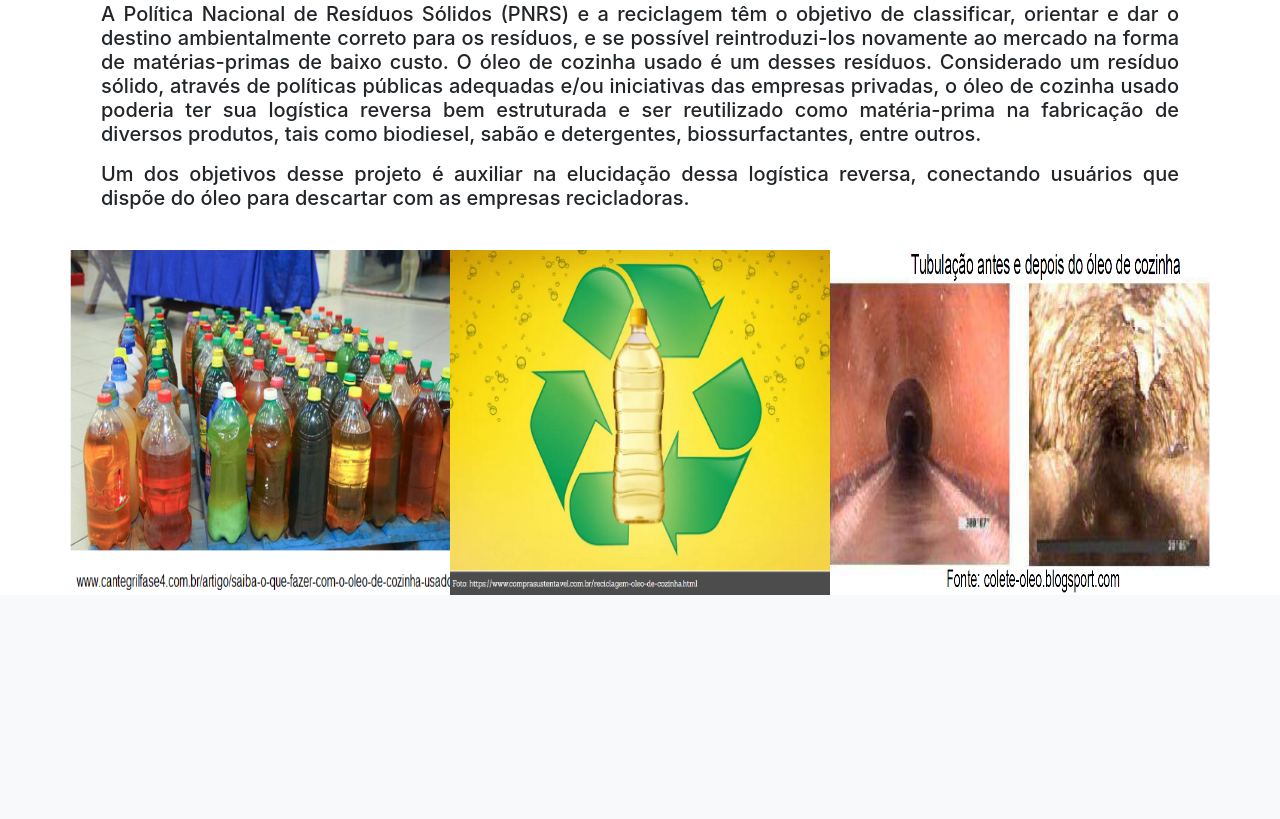
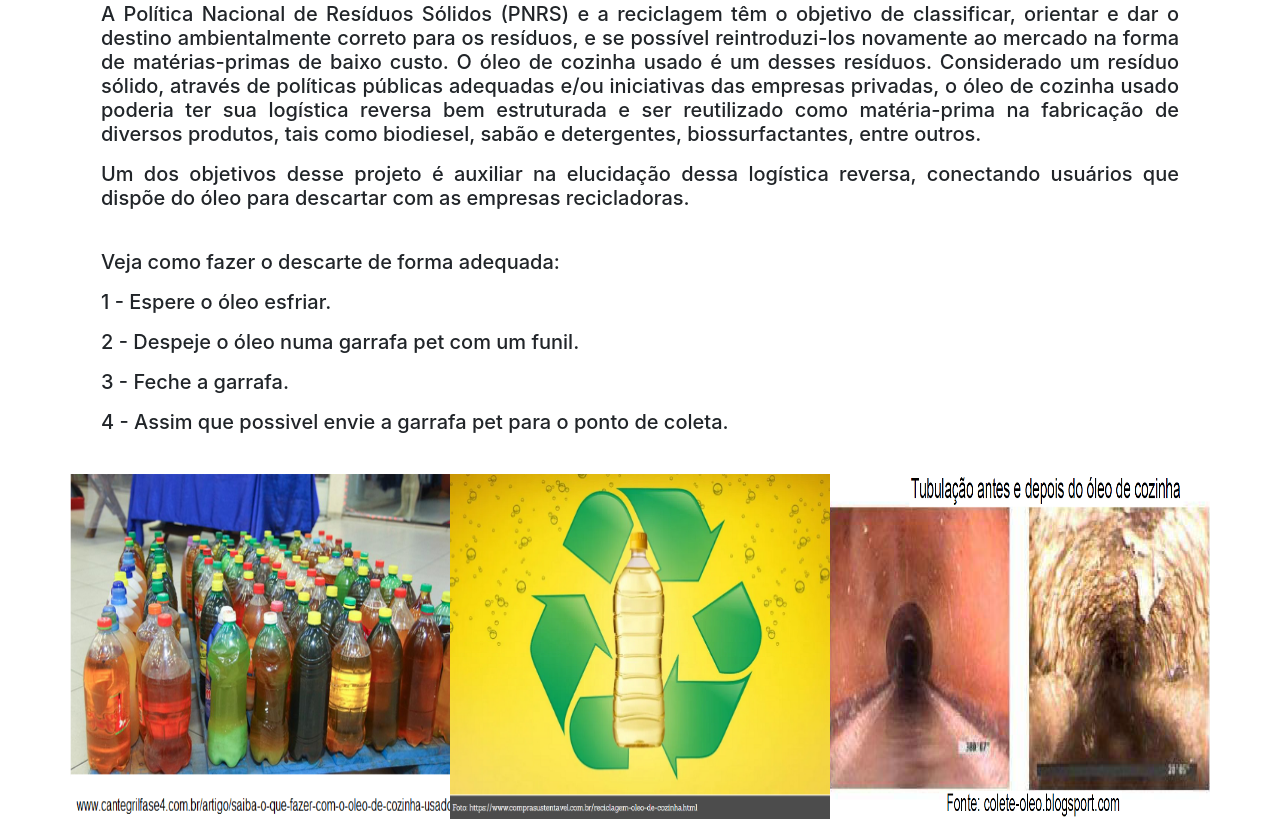
Before and after one commit to Miltonkk04/PI2021-ioil, a Flask app: page /reciclar in a window 1280 px wide. Shown: the part 403-1222 px from the top of the page. Before the commit the page ends 998 px from the top, so only its background shows below. Run offline with Flask 2, Linux system fonts and the light colour scheme; data comes from the database, SQL or seed files in the repository; some libraries are stand-ins or nearby versions.

Commit message:
Incluido uso da garrafa pet

```diff
--- a/templates/reciclar.html
+++ b/templates/reciclar.html
@@ -1,7 +1,7 @@
 {% extends 'base.html'%}
 
 {% block content %}
-    <div style="text-align:center">
+<div style="text-align:center" xmlns="http://www.w3.org/1999/html">
         <h2>iOil, um facilitador com foco na sustentabilidade do descarte de óleo usado</h2>
     </div>
 
@@ -15,7 +15,12 @@ A resolução do CONAMA (Conselho Nacional do Meio Ambiente) estipula o limite m
     possível reintroduzi-los novamente ao mercado na forma de matérias-primas de baixo custo. O óleo de cozinha usado é um desses resíduos. Considerado um resíduo sólido, através
     de políticas públicas adequadas e/ou iniciativas das empresas privadas, o óleo de cozinha usado poderia ter sua logística reversa bem estruturada e ser reutilizado como
     matéria-prima na fabricação de diversos produtos, tais como biodiesel, sabão e detergentes, biossurfactantes, entre outros.<p></p>
-Um dos objetivos desse projeto é auxiliar na elucidação dessa logística reversa, conectando usuários que dispõe do óleo para descartar com as empresas recicladoras.<p></p>
+Um dos objetivos desse projeto é auxiliar na elucidação dessa logística reversa, conectando usuários que dispõe do óleo para descartar com as empresas recicladoras.<p></p><BR>
+    <P>Veja como fazer o descarte de forma adequada:</p>
+<p>1 - Espere o óleo esfriar.</P>
+<p>2 - Despeje o óleo numa garrafa pet com um funil.</p>
+<p>3 - Feche a garrafa.</p>
+<p>4 - Assim que possivel envie a garrafa pet para o ponto de coleta.</P>
 
 </div>
 
```
